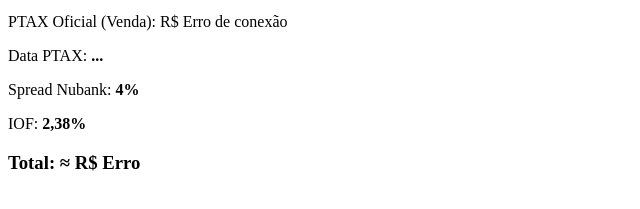
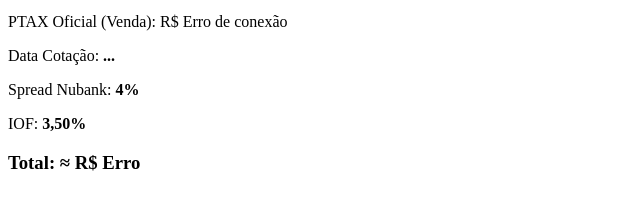
Before and after one commit to viniflix/Calculadora-Cambio-Nubank, a plain HTML site: page index.html in a window 1280 px wide. Both pictures are taken after typing "5" into the empty fields and a click on the button "Calcular Câmbio". Shown: the part 153-362 px from the top of the page, 0-640 px from the left. Drawn offline with Linux system fonts and the light colour scheme; no server answers.

Commit message:
Modify IOF percentage and date label in index.html
Updated the displayed IOF percentage and changed the label for the date.

```diff
--- a/index.html
+++ b/index.html
@@ -25,15 +25,13 @@
     <label for="valor">Valor da Compra:</label>
     <input type="number" id="valor" placeholder="Ex: 1000">
 
-    <!-- Novo botão adicionado -->
     <button id="btn-calcular">Calcular Câmbio</button>
 
-    <!-- Caixa de resultado oculta por padrão -->
     <div class="result-box" id="caixa-resultado" style="display: none;">
       <p>PTAX Oficial (Venda): R$ <span id="cotacao-base">...</span></p>
-      <p>Data PTAX: <strong><span id="data-ptax">...</span></strong></p>
+      <p>Data Cotação: <strong><span id="data-ptax">...</span></strong></p>
       <p>Spread Nubank: <strong>4%</strong></p>
-      <p>IOF: <strong>2,38%</strong></p>
+      <p>IOF: <strong>3,50%</strong></p>
       <h3>Total: ≈ R$ <span id="total">...</span></h3>
     </div>
   </div>
```
